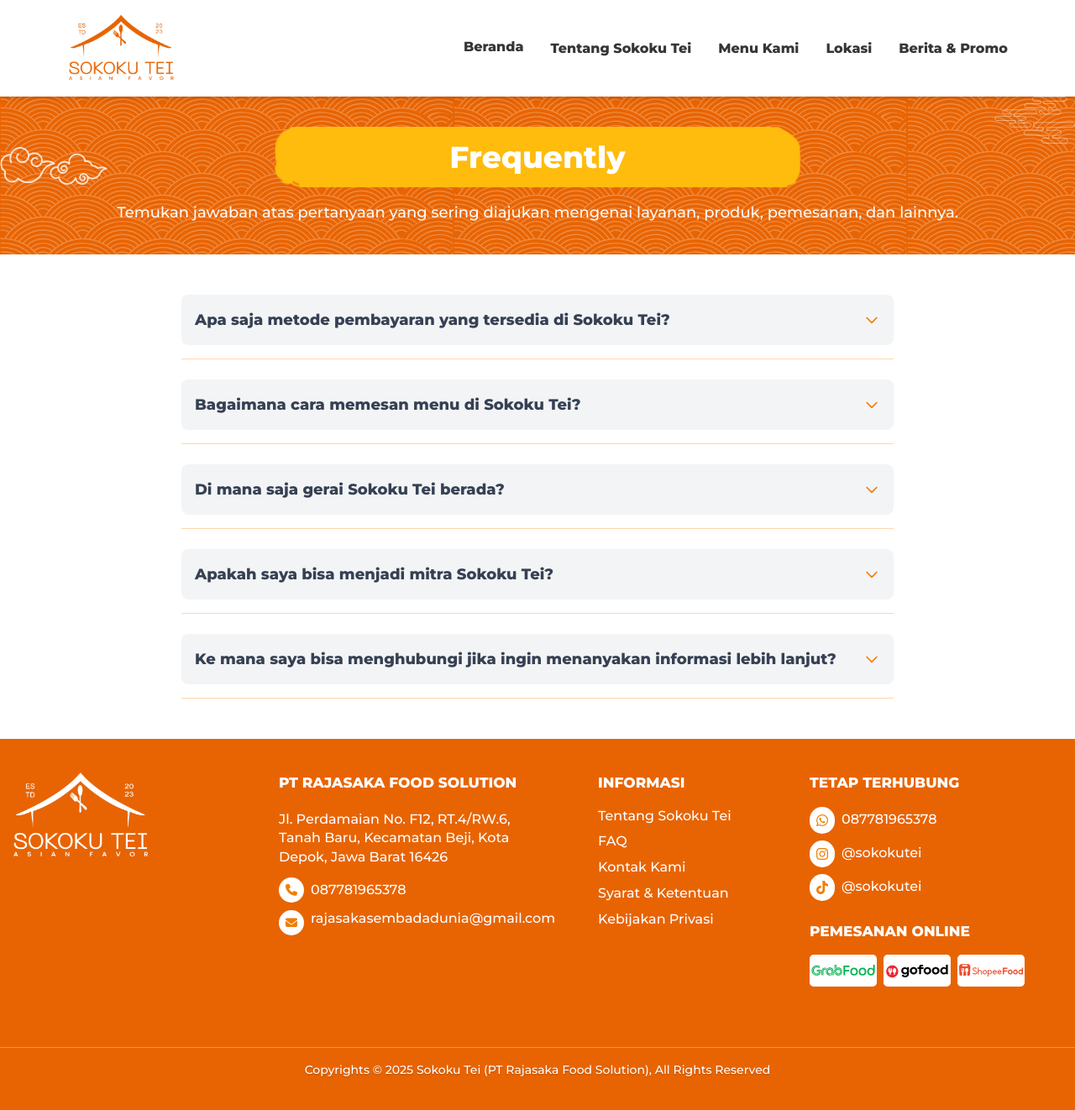
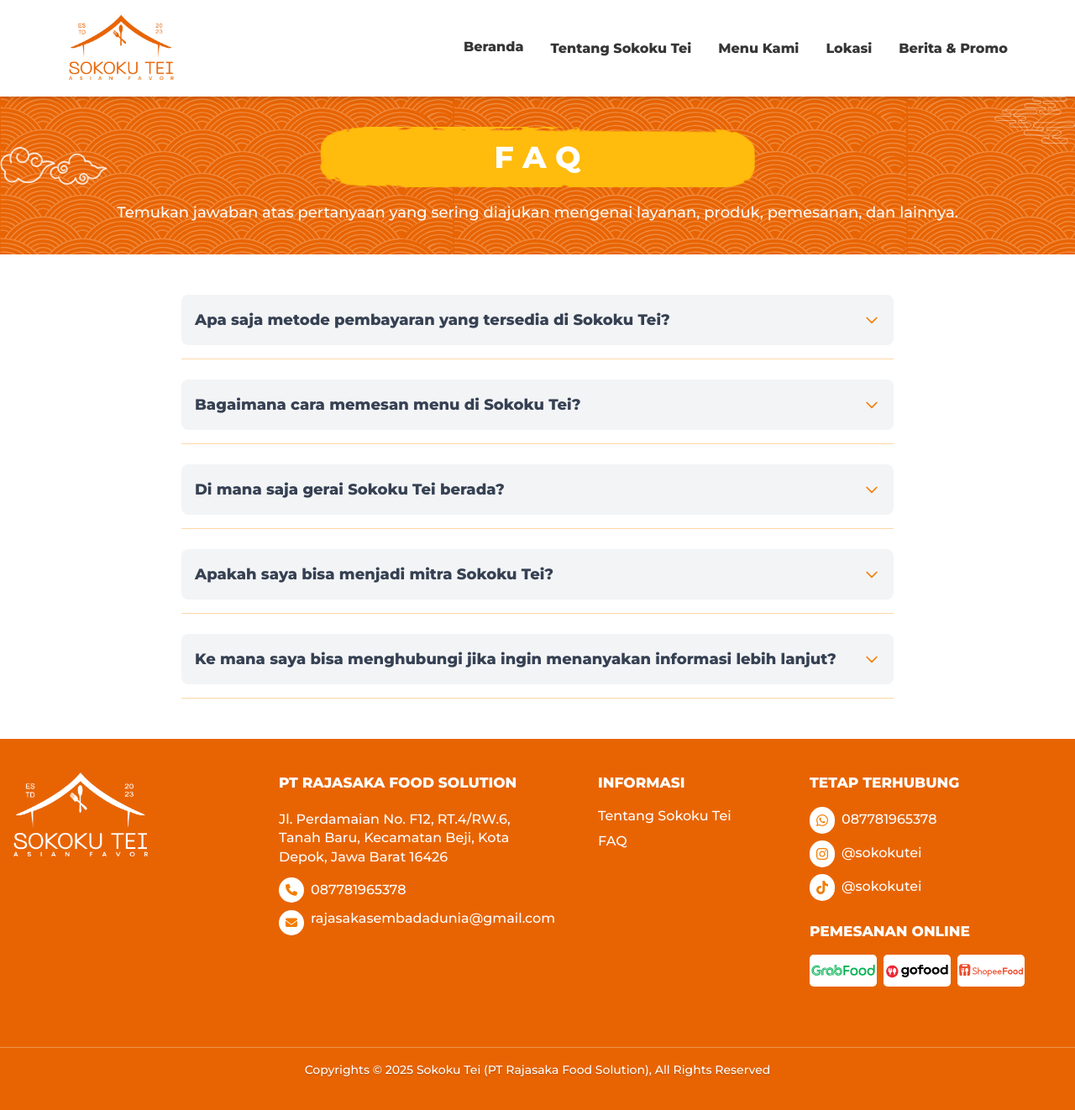
Before and after one commit to arjunnourmansyah27/soko-test, a React (Vite) app: page /faq in a window 1280 px wide. Shown: the top 1322 px of the page at 84% size. Built offline with nearby package versions, Linux system fonts and the light colour scheme.

Commit message:
new update

```diff
--- a/src/components/Footer.jsx
+++ b/src/components/Footer.jsx
@@ -58,21 +58,21 @@ const Footer = () => {
                 FAQ
               </Link>
             </li>
-            <li>
+            {/* <li>
               <Link to="#" className="hover:underline hover:font-bold">
                 Kontak Kami
               </Link>
-            </li>
-            <li>
+            </li> */}
+            {/* <li>
               <Link to="#" className="hover:underline hover:font-bold">
                 Syarat & Ketentuan
               </Link>
-            </li>
-            <li>
+            </li> */}
+            {/* <li>
               <Link to="#" className="hover:underline hover:font-bold">
                 Kebijakan Privasi
               </Link>
-            </li>
+            </li> */}
           </ul>
         </div>
 
--- a/src/components/Header.jsx
+++ b/src/components/Header.jsx
@@ -176,7 +176,7 @@ const Header = () => {
 
           {/* Background Footer */}
           <div
-            className="absolute bottom-0 left-0 w-full h-52"
+            className="absolute bottom-0 left-0 w-full h-64"
             style={{
               backgroundImage: "url('/img/wave.svg')", // Replace with your image path
               backgroundSize: "cover",
--- a/src/pages/Faq.jsx
+++ b/src/pages/Faq.jsx
@@ -24,7 +24,7 @@ const Faq = () => {
       <div className="bg-[#E86403] relative text-white py-10 md:py-9 text-center overflow-hidden">
         <div className="absolute inset-0 bg-[url('/img/wave.svg')] bg-repeat opacity-35"></div>
         <h2 className="relative inline-block text-white text-2xl md:text-4xl font-extrabold bg-[url('/img/yellow.webp')] bg-no-repeat bg-cover bg-center py-2 px-32 md:py-4 md:px-52">
-          Frequently
+          F A Q
         </h2>
         <p className="mt-4 text-sm md:text-lg text-white font-light">
           Temukan jawaban atas pertanyaan yang sering diajukan mengenai layanan,
```
